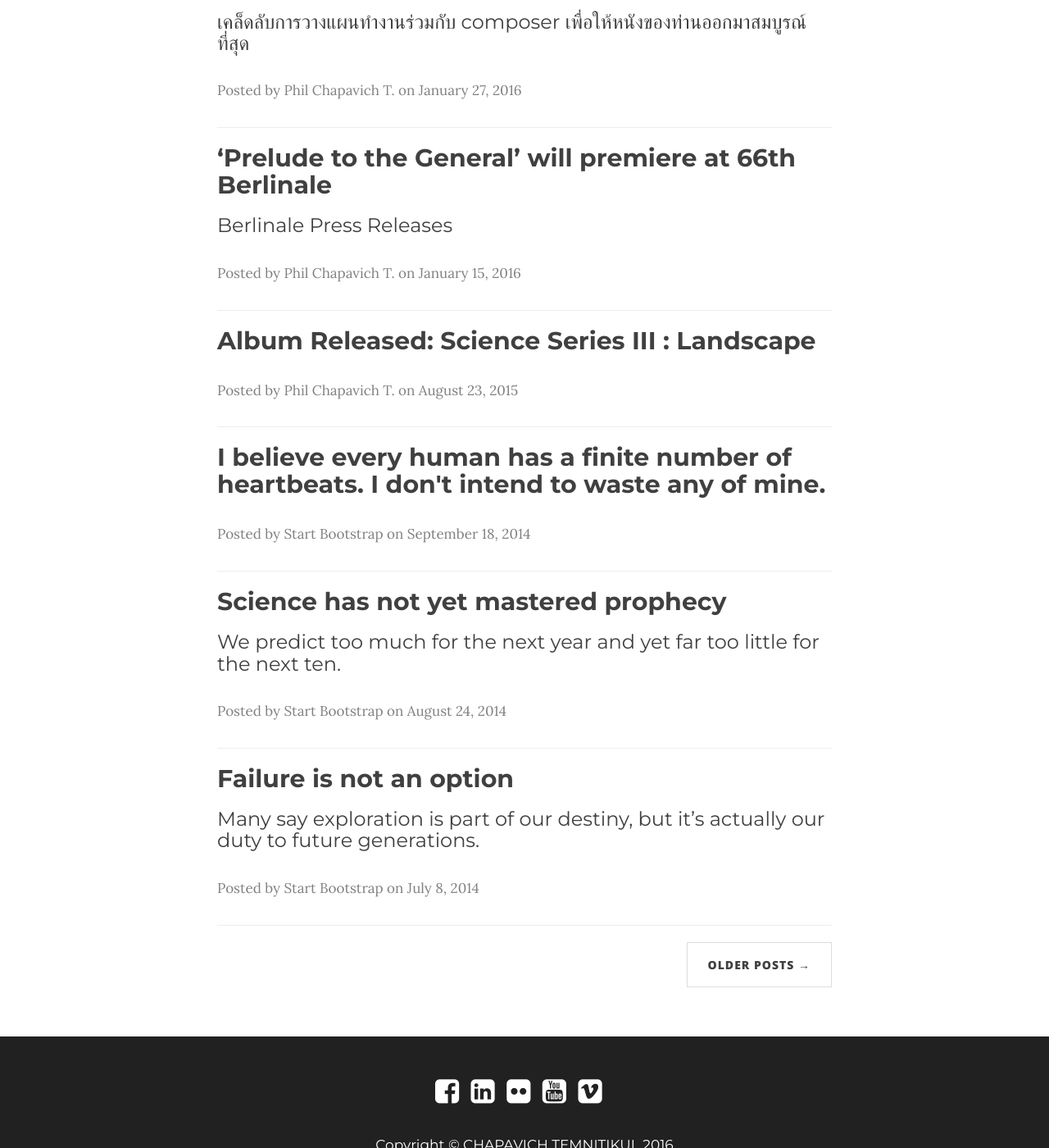
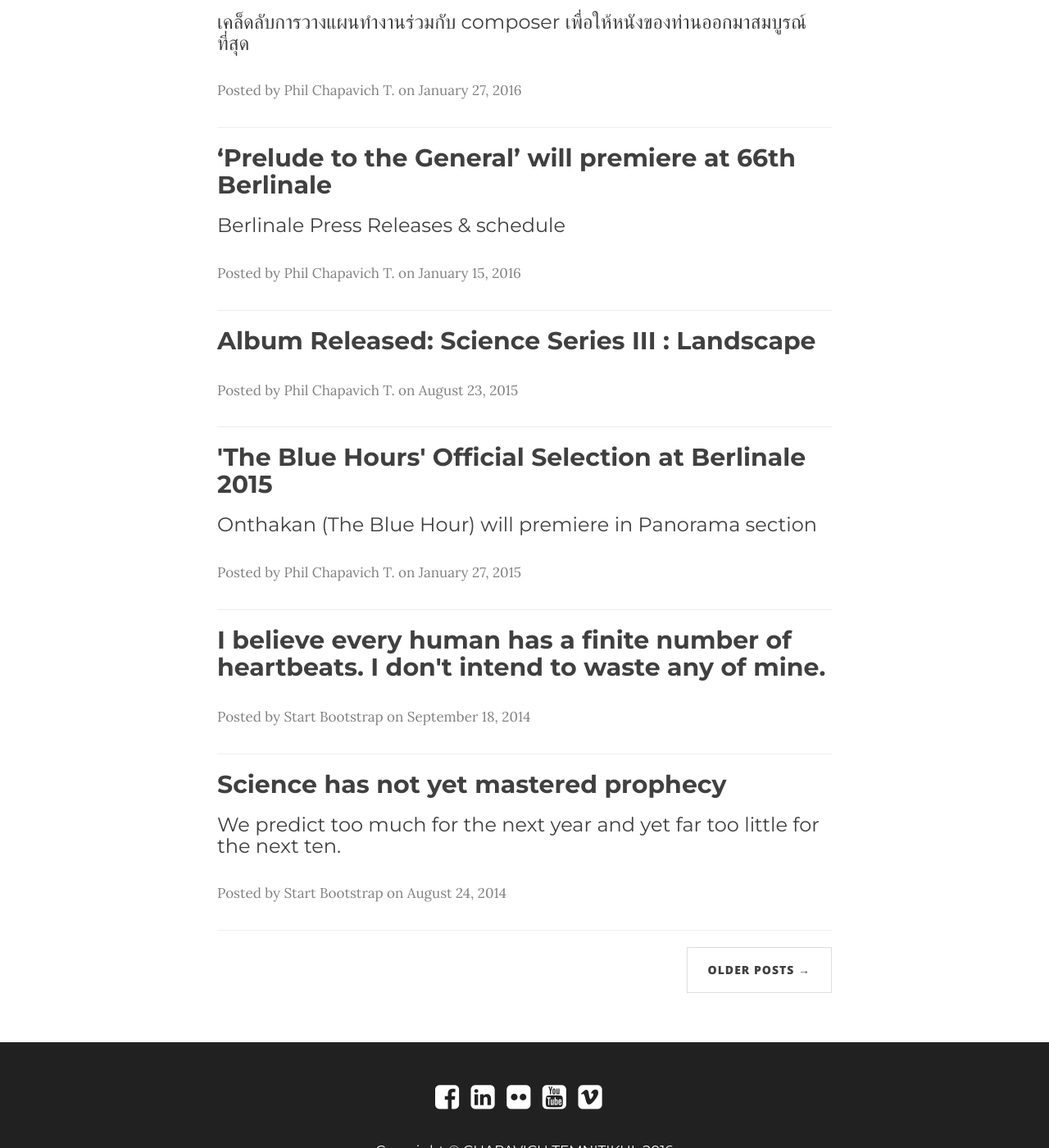
Before and after one commit to phil-wc/phil-wc.github.io, a Jekyll site: the page built from news/index.html, in a window 1280 px wide and 1400 px high, scrolled down 663 px. Shown: the whole window at 82% size. Built offline with Jekyll 4.4.1, drawn with Linux system fonts in a browser that asks for light colours; nearby versions of some CDN libraries; the list of posts is cut into pages by our own code.

Commit message:
blog update

```diff
--- /dev/null
+++ b/_posts/2015-01-17-the-blue-hour.markdown
@@ -0,0 +1,16 @@
+---
+layout:     post
+title:      "'The Blue Hours' Official Selection at Berlinale 2015"
+subtitle:   "Onthakan (The Blue Hour) will premiere in Panorama section"
+date:       2015-01-27 12:00:00
+author:     "Phil Chapavich T."
+header-img: "public/news/2015-01-17-the/header.jpg"
+---
+
+Good news to announce!! The film that I scored will be shown in Berlinale - Berlin International Film Festival. So I will fly on 5-14 Feb.
+
+The feature film called Onthakan (The Blue Hour) directed by Anucha got an official selection in panorama section.
+
+[https://www.berlinale.de/en/presse/pressemitteilungen/panorama/pan-presse-detail_26582.html](https://www.berlinale.de/en/presse/pressemitteilungen/panorama/pan-presse-detail_26582.html)
+
+screen shots&nbsp;[http://twitchfilm.com/2015/01/the-blue-hour-check-a-dozen-stills-from-the-berlin-selected-lgbt-mystery-gallery.html](http://twitchfilm.com/2015/01/the-blue-hour-check-a-dozen-stills-from-the-berlin-selected-lgbt-mystery-gallery.html)
--- a/_posts/2016-01-15-prelude-to.markdown
+++ b/_posts/2016-01-15-prelude-to.markdown
@@ -1,7 +1,7 @@
 ---
 layout:     post
 title:      "‘Prelude to the General’ will premiere at 66th Berlinale"
-subtitle:   "Berlinale Press Releases"
+subtitle:   "Berlinale Press Releases & schedule"
 date:       2016-01-15 12:00:00
 author:     "Phil Chapavich T."
 header-img: "assets/img/header/credits.jpg"
@@ -17,3 +17,7 @@ header-img: "assets/img/header/credits.jpg"
 
 <p>Press Releases
 <a href="https://www.berlinale.de/en/presse/pressemitteilungen/berlinale_shorts/shorts-presse-detail_30485.html">https://www.berlinale.de/en/presse/pressemitteilungen/berlinale_shorts/shorts-presse-detail_30485.html</a></p></p>
+
+Schedule
+
+[http://www.berlinale.de/en/programm/berlinale_programm/programmsuche.php?screenings=efm_festival&page=1&order_by=1&documentary&section_id=0&cinema_id=0&country_id=73&date_id=0&time_id=0&filterSubmit=Filter](http://www.berlinale.de/en/programm/berlinale_programm/programmsuche.php?screenings=efm_festival&page=1&order_by=1&documentary&section_id=0&cinema_id=0&country_id=73&date_id=0&time_id=0&filterSubmit=Filter)
```
Also changed, not shown: public/news/2015-01-17-the/header.jpg (added).
